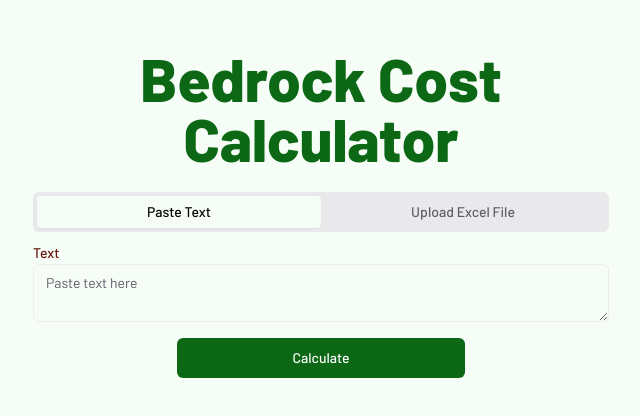
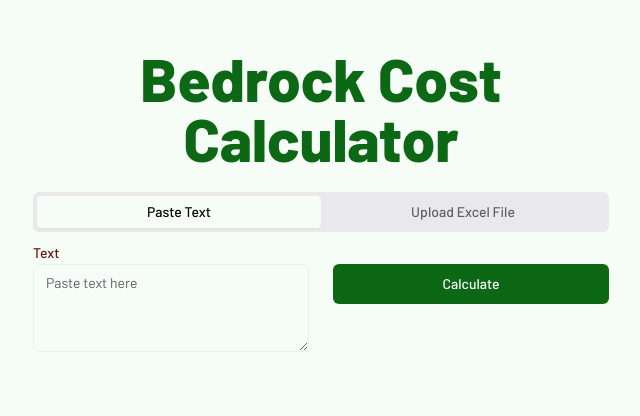
Before and after one commit to brianprost/bedrock-cost-calculator, a React (Vite) app: page / in a window 1280 px wide. Shown: the top 416 px of the page, without its empty margins (319-959 px from the left). Built offline with nearby package versions, Linux system fonts and the light colour scheme.

Commit message:
less scrolling

```diff
--- a/src/components/prompt-form.tsx
+++ b/src/components/prompt-form.tsx
@@ -42,9 +42,9 @@
   }
 
   return (
-    <>
-      <form onSubmit={handleSubmit}>
-        <Label htmlFor="text" className="text-accent w-[100vw]">
+    <div className="flex gap-6">
+      <div className="w-1/2">
+        <Label htmlFor="text" className="text-accent">
           Text
         </Label>
         <AutosizeTextarea
@@ -52,9 +52,13 @@
           value={promptText}
           onChange={(e) => setPromptText(e.target.value)}
           placeholder="Paste text here"
+          className="h-full"
         />
+      </div>
+      <div className="w-1/2">
+        <form onSubmit={handleSubmit} className="my-6">
           <Button
-          className="w-1/2 mx-auto flex my-4"
+            className="w-full"
             variant={"default"}
             type="submit"
           >
@@ -63,17 +67,16 @@
         </form>
         {!!promptPrices && !!tokenCount && (
           <div className="grid gap-2">
-          <Label htmlFor="cost" className="mb-6">
+            <Label htmlFor="cost" className="mb-2">
               Estimated Token Input Cost for {tokenCount} tokens
             </Label>
             <div className="grid grid-cols-2 gap-2">
               {Object.keys(promptPrices).map((model, index) => (
-              <div className="flex flex-col gap-2" key={`input_${index}`}>
-                <Label key={model} htmlFor={model} className="text-lg">
+                <div className="flex flex-col gap-1" key={`input_${index}`}>
+                  <Label htmlFor={model} className="text-sm">
                     {getModelLabel(model as ModelName)}
                   </Label>
                   <Input
-                  key={model}
                     id={model}
                     placeholder="$0.00"
                     readOnly
@@ -85,6 +88,7 @@
             </div>
           </div>
         )}
-    </>
+      </div>
+    </div>
   );
 }
```
Lines whose indentation alone changed are shown as unchanged.
